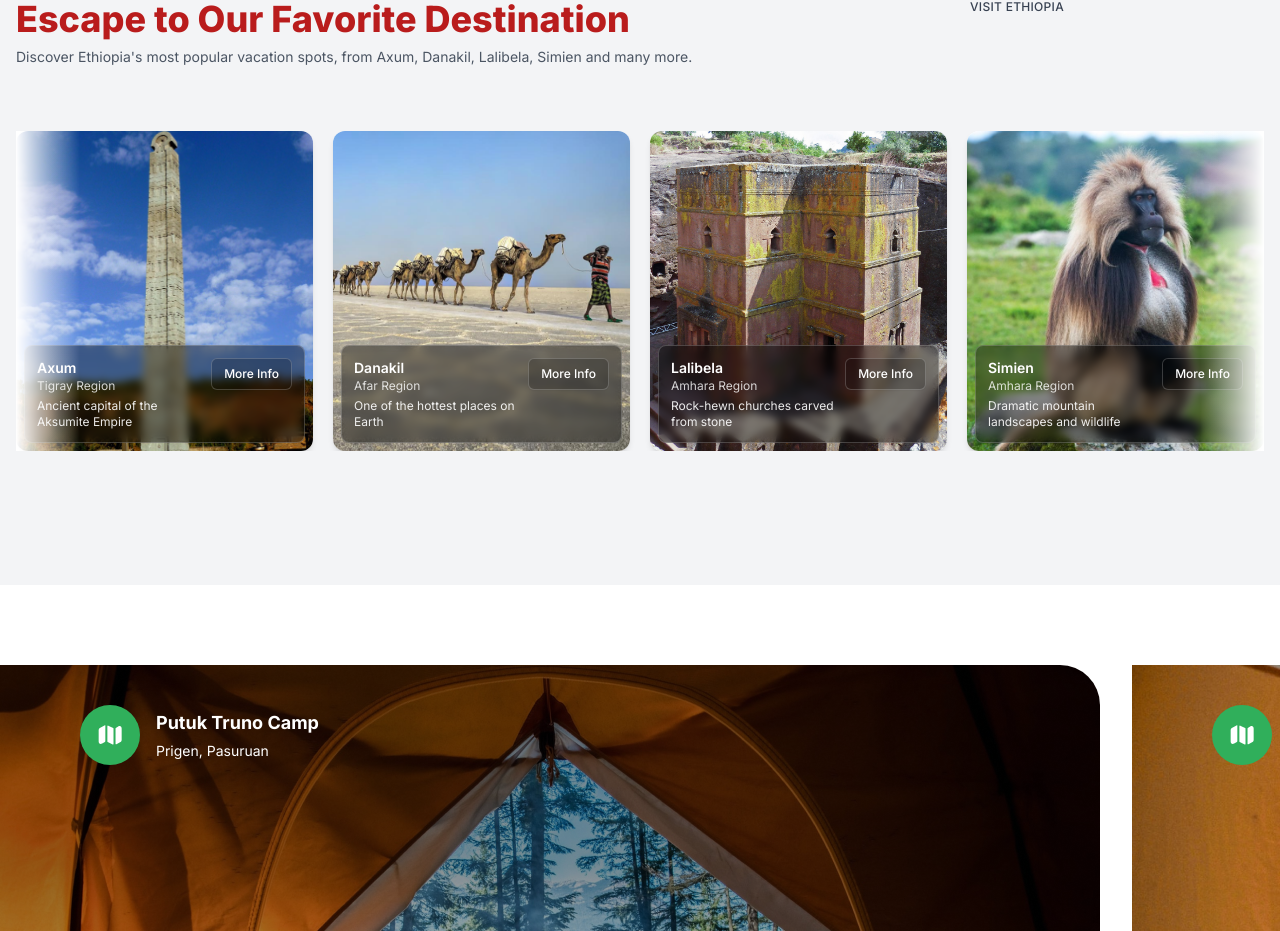
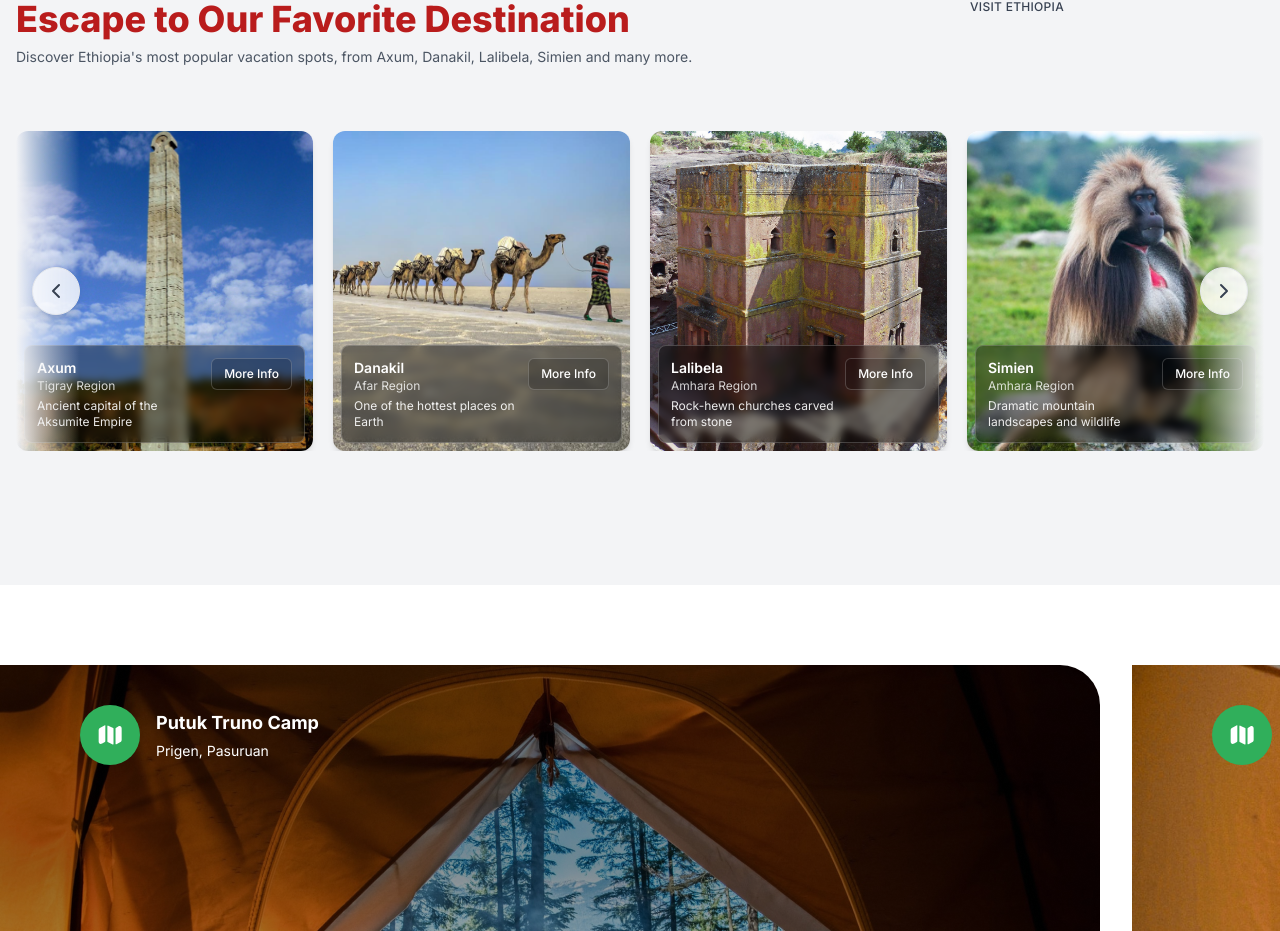
Before and after one commit to tadid418-s/Visit-Ethiopia, a Next.js app: page / in a window 1280 px wide. Shown: the part 1759-2690 px from the top of the page. Built offline with nearby package versions, Linux system fonts and the light colour scheme; a web font is replaced by a local one.

Commit message:
Updated card to be functional and scrollable

```diff
--- a/components/FavoriteDestinations.tsx
+++ b/components/FavoriteDestinations.tsx
@@ -1,9 +1,11 @@
 'use client';
 
+import React from 'react';
 import Image from 'next/image';
 import { Swiper, SwiperSlide } from 'swiper/react';
 import { Navigation } from 'swiper/modules';
 import { Button } from '@/components/ui/button';
+import { ChevronLeft, ChevronRight } from 'lucide-react';
 import 'swiper/css';
 import 'swiper/css/navigation';
 
@@ -39,9 +41,43 @@ const destinations: Destination[] = [
     description: 'Dramatic mountain landscapes and wildlife',
     region: 'Amhara Region',
   },
+  {
+    name: 'Bale Mountains',
+    image: '/simien.jpg',
+    description: 'Highland wilderness and endemic wildlife',
+    region: 'Oromia Region',
+  },
 ];
 
 export default function FavoriteDestinations() {
+  const swiperRef = React.useRef<any>(null);
+
+  const goNext = () => {
+    if (swiperRef.current && swiperRef.current.swiper) {
+      swiperRef.current.swiper.slideNext();
+    }
+  };
+
+  const goPrev = () => {
+    if (swiperRef.current && swiperRef.current.swiper) {
+      swiperRef.current.swiper.slidePrev();
+    }
+  };
+
+  // Add keyboard navigation
+  React.useEffect(() => {
+    const handleKeyDown = (event: KeyboardEvent) => {
+      if (event.key === 'ArrowLeft') {
+        goPrev();
+      } else if (event.key === 'ArrowRight') {
+        goNext();
+      }
+    };
+
+    window.addEventListener('keydown', handleKeyDown);
+    return () => window.removeEventListener('keydown', handleKeyDown);
+  }, []);
+
   return (
     <section id="destinations" className="py-12 bg-gray-100 min-h-screen flex items-center">
       <div className="max-w-7xl mx-auto px-4 text-left pt-20">
@@ -66,9 +102,16 @@ export default function FavoriteDestinations() {
         </div>
         <div className="relative">
           <Swiper
+            ref={swiperRef}
             slidesPerView={4}
             spaceBetween={20}
-            navigation={true}
+            navigation={false}
+            loop={true}
+            grabCursor={true}
+            touchRatio={1}
+            touchAngle={45}
+            resistance={true}
+            resistanceRatio={0.85}
             modules={[Navigation]}
             className="mySwiper"
             breakpoints={{
@@ -127,9 +170,25 @@ export default function FavoriteDestinations() {
                </SwiperSlide>
              ))}
           </Swiper>
-          {/* Gradient overlays for fade effect on sides */}
-          <div className="absolute inset-y-0 left-0 w-16 bg-gradient-to-r from-white to-transparent z-10 pointer-events-none"></div>
-          <div className="absolute inset-y-0 right-0 w-16 bg-gradient-to-l from-white to-transparent z-10 pointer-events-none"></div>
+          {/* Custom Navigation Arrows */}
+          <button
+            onClick={goPrev}
+            aria-label="Previous destination"
+            className="absolute left-2 md:left-4 top-1/2 -translate-y-1/2 z-20 w-10 h-10 md:w-12 md:h-12 bg-white/80 hover:bg-white rounded-full shadow-lg flex items-center justify-center transition-all duration-200 hover:scale-110 border border-gray-200 focus:outline-none focus:ring-2 focus:ring-red-500 focus:ring-offset-2"
+          >
+            <ChevronLeft className="w-5 h-5 md:w-6 md:h-6 text-gray-700" />
+          </button>
+          <button
+            onClick={goNext}
+            aria-label="Next destination"
+            className="absolute right-2 md:right-4 top-1/2 -translate-y-1/2 z-20 w-10 h-10 md:w-12 md:h-12 bg-white/80 hover:bg-white rounded-full shadow-lg flex items-center justify-center transition-all duration-200 hover:scale-110 border border-gray-200 focus:outline-none focus:ring-2 focus:ring-red-500 focus:ring-offset-2"
+          >
+            <ChevronRight className="w-5 h-5 md:w-6 md:h-6 text-gray-700" />
+          </button>
+
+          {/* Gradient overlays for fade effect on sides - matching background color */}
+          <div className="absolute inset-y-0 left-0 w-8 md:w-16 bg-gradient-to-r from-gray-100 to-transparent z-10 pointer-events-none"></div>
+          <div className="absolute inset-y-0 right-0 w-8 md:w-16 bg-gradient-to-l from-gray-100 to-transparent z-10 pointer-events-none"></div>
         </div>
       </div>
     </section>
```
